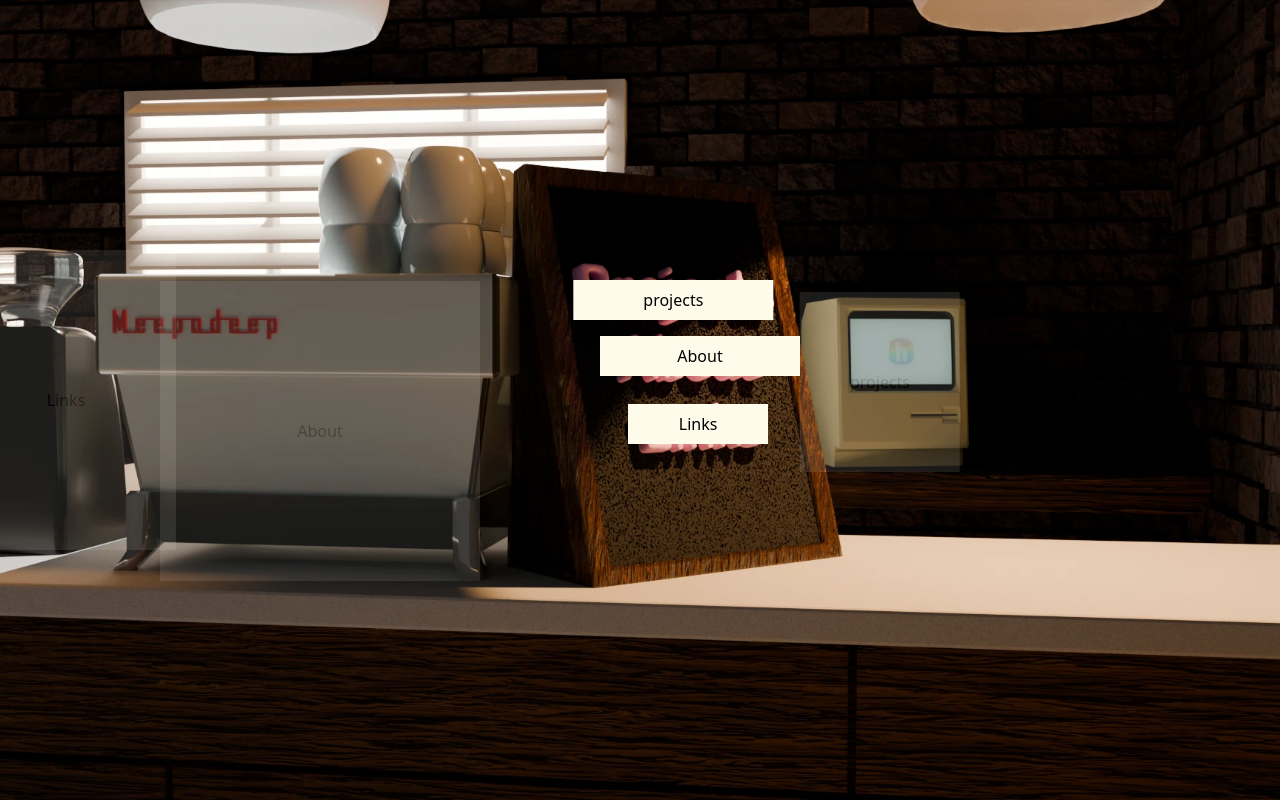
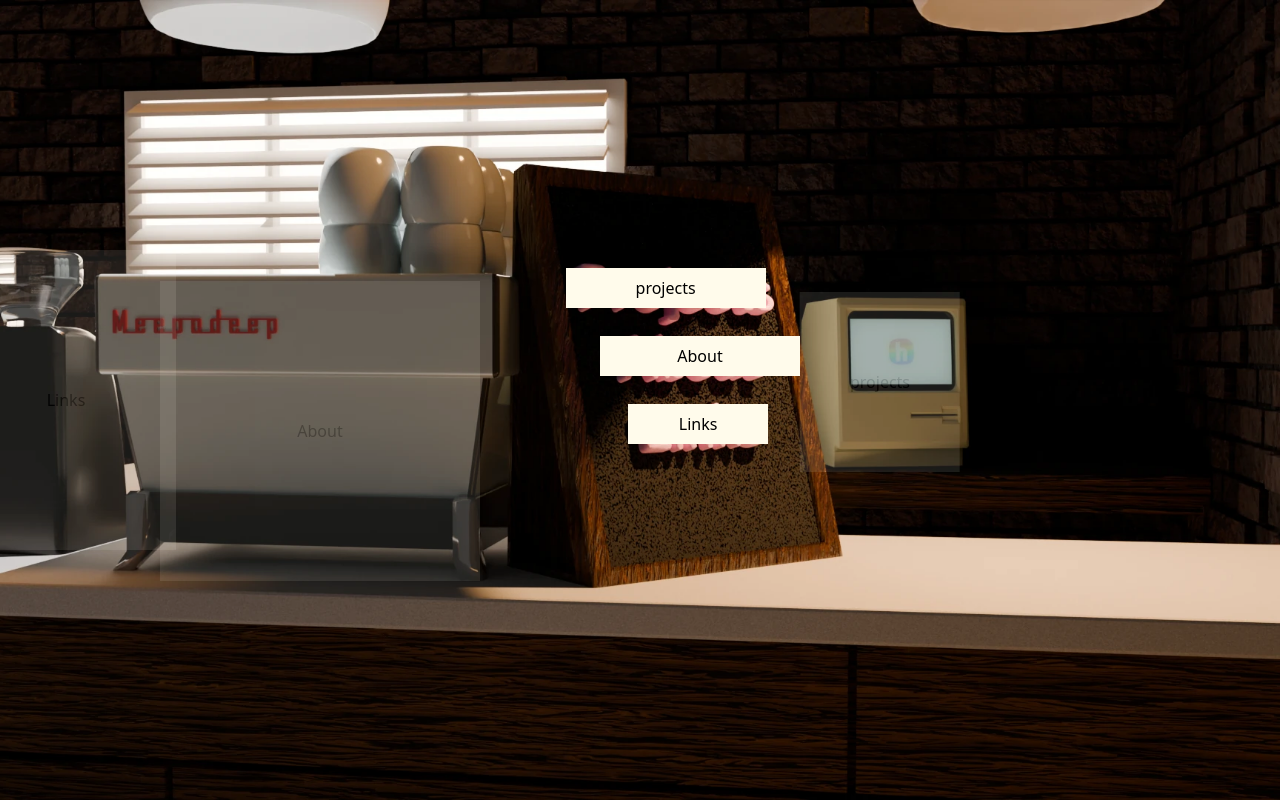
Before and after one commit to meepodeep/Personal-website, a SvelteKit app in the folder personal-site/: page / in a window 1280 px wide. Built offline with nearby package versions, Linux system fonts and the light colour scheme; a web font is replaced by a local one.

Commit message:
Update +page.svelte

```diff
--- a/personal-site/src/routes/+page.svelte
+++ b/personal-site/src/routes/+page.svelte
@@ -31,14 +31,14 @@
     }
 </script>
 
-<main class="w-screen h-screen overflow-hidden">
-    <img src= { img } alt="Example" class="w-full h-full object-cover"/>
+<main class="w-screen h-screen overflow-hidden relative">
+    <img src= { img } alt="Example" class="w-full h-full object-cover static"/>
 <!--main proj button-->
 <button
         on:click={projects}
         on:mouseenter={onHoverProjects}
         on:mouseleave={onLeave}
-        class = "bg-amber-50 absolute top-3/8 left-1/2 transform -translate-x-2/6 -translate-y-1/2 w-50 h-10 opacity-100"
+        class = "bg-amber-50 absolute top-[36%] left-[52%] w-50 h-10 -translate-x-1/2 -translate-y-1/2 opacity-100"
         >
         projects
     </button>
```
